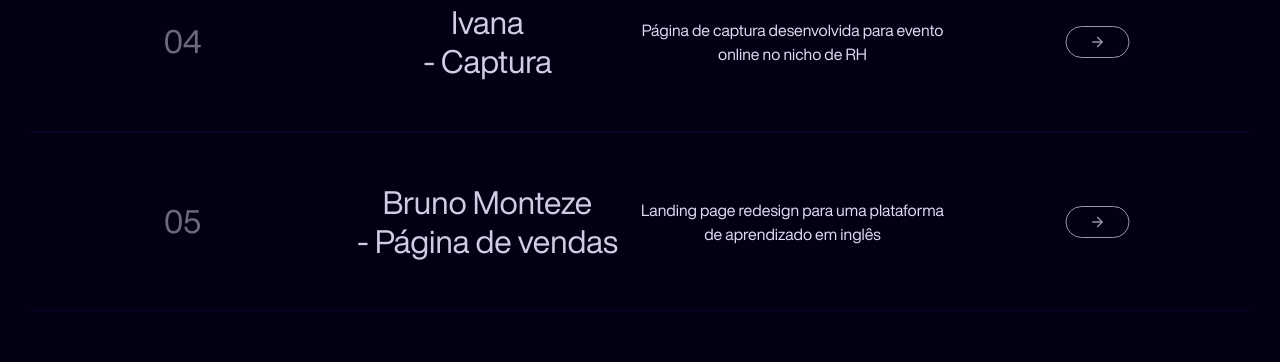
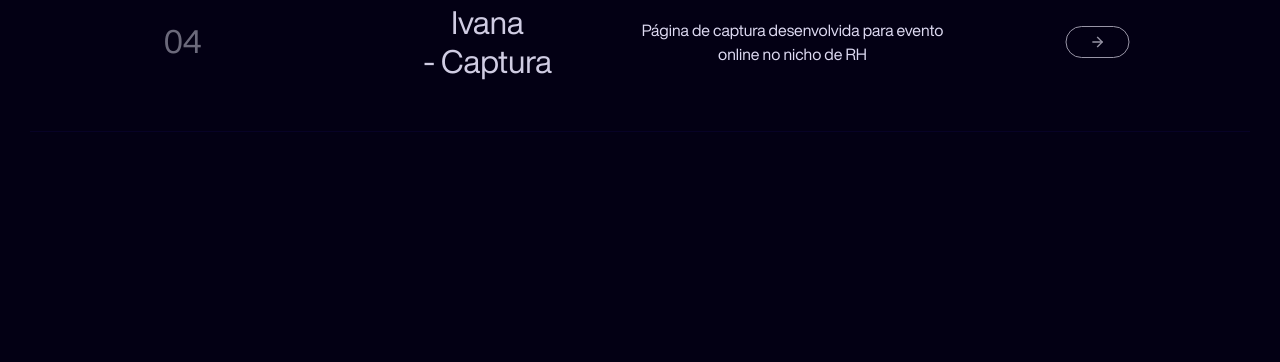
Before and after one commit to cristhian-fs/homepage, a plain HTML site: page index.html in a window 1280 px wide. Shown: the part 1611-1973 px from the top of the page. Drawn offline with nearby package versions, Linux system fonts and the light colour scheme; animation ran at ten frames a second; a web font is replaced by a local one.

Commit message:
test alteration realtime

```diff
--- a/index.html
+++ b/index.html
@@ -176,7 +176,7 @@
         <img src="../img/Preview-Ivana.webp" loading="lazy" alt="" class="jobPreviewImage dissapear">
       </div>
     </a>
-    <a href="https://portfolio.cristhiandesigner.com/dr-monteze-vendas/" class="w-100">
+    <!-- <a href="https://portfolio.cristhiandesigner.com/dr-monteze-vendas/" class="w-100">
       <div class="container jobs-div flex-space w-100 relative">
         <div class="flex-item-1 flex-center">
           <p class="jobIndex">05</p>
@@ -194,7 +194,7 @@
         </div>
         <img src="../img/Preview-LPBruno.webp" loading="lazy" alt="" class="jobPreviewImage dissapear">
       </div>
-    </a>
+    </a> -->
   </section>
 
   <!--================================-->
```
